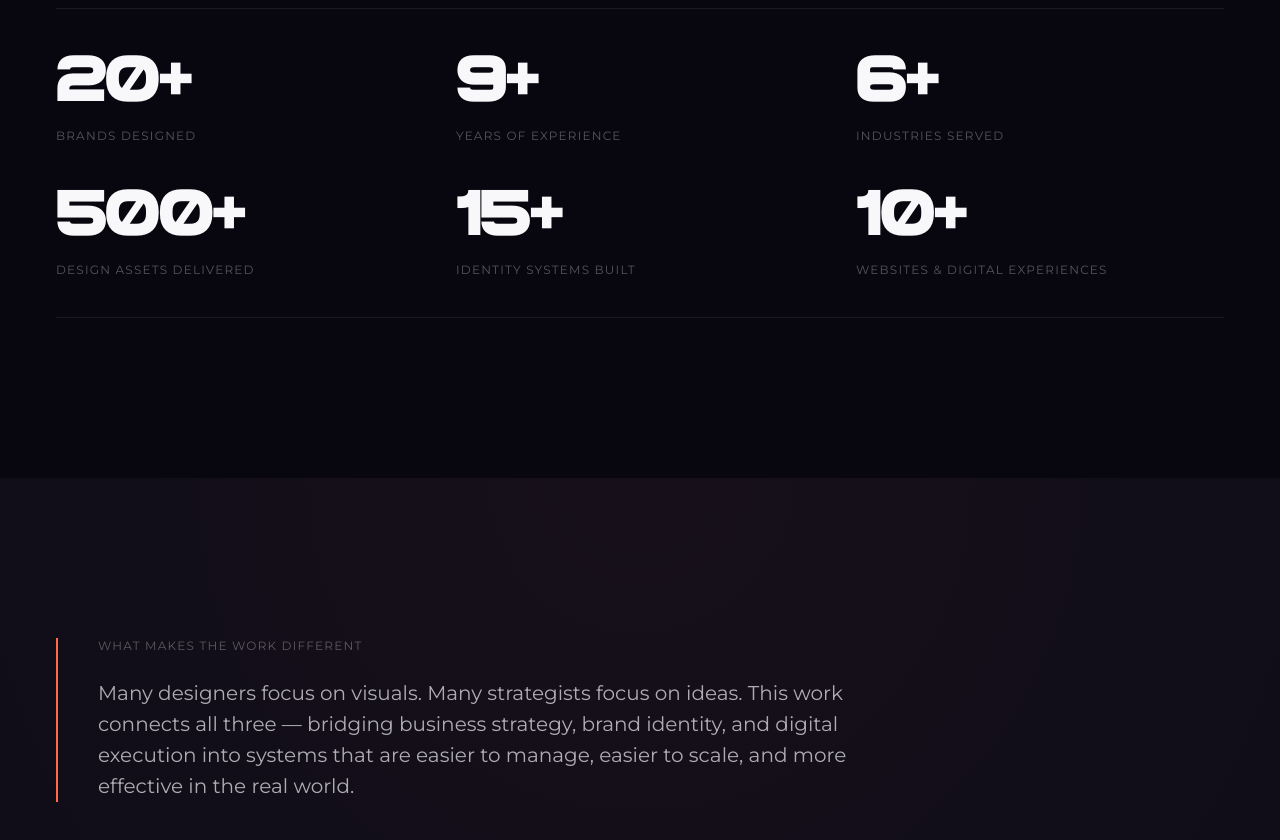
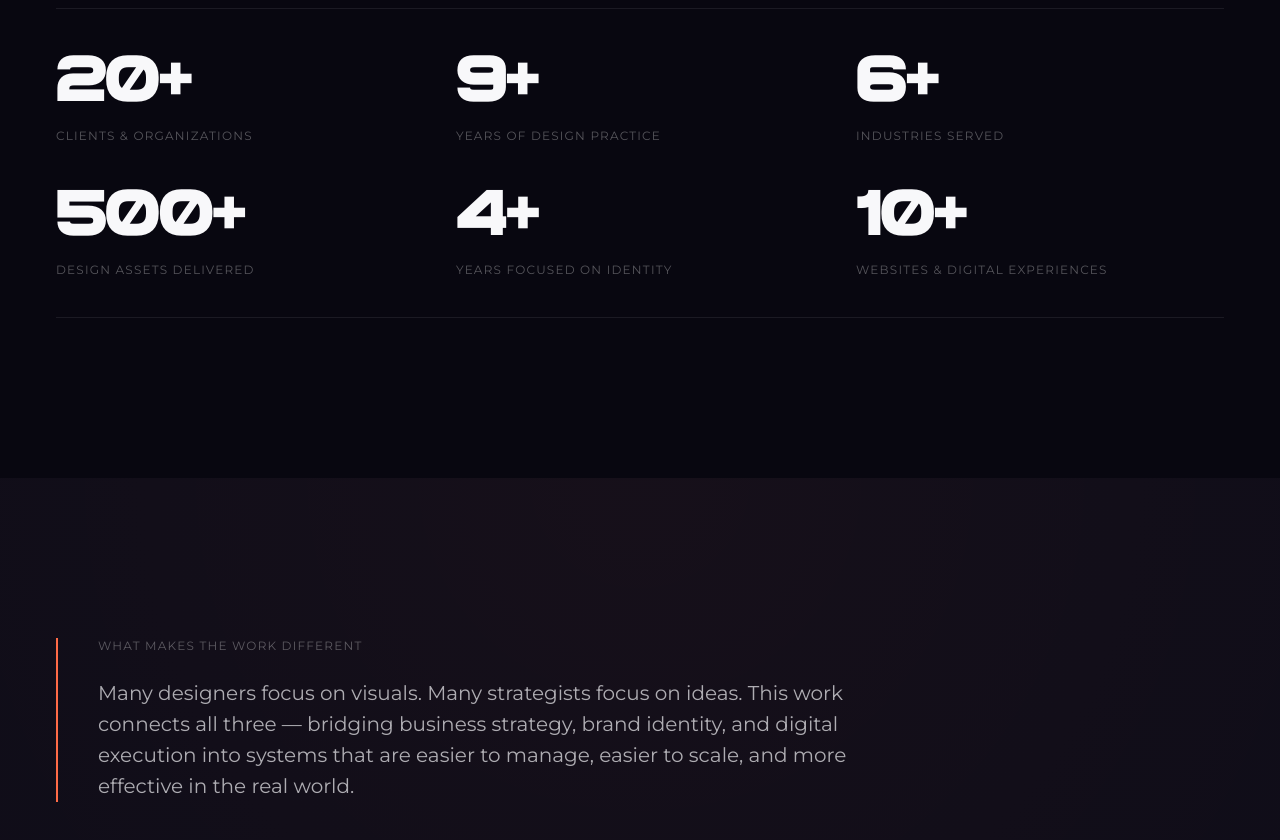
Before and after one commit to 3boalazm/aboalazm-os, a Next.js app: page /why in a window 1280 px wide. Shown: the part 3360-4200 px from the top of the page. Built offline with nearby package versions, Linux system fonts and the light colour scheme; no server answers.

Commit message:
fix(audit): align proof metrics with canonical experience claims

```diff
--- a/app/(site)/why/why-view.tsx
+++ b/app/(site)/why/why-view.tsx
@@ -33,8 +33,8 @@ const APPROACH = {
 } as const;
 
 const NUMBERS = {
-  en: [["BRANDS DESIGNED","20+"],["YEARS OF EXPERIENCE","9+"],["INDUSTRIES SERVED","6+"],["DESIGN ASSETS DELIVERED","500+"],["IDENTITY SYSTEMS BUILT","15+"],["WEBSITES & DIGITAL EXPERIENCES","10+"]],
-  ar: [["براند مُصمَّم","20+"],["سنوات خبرة","9+"],["قطاعات تم خدمتها","6+"],["أصول تصميم مسلّمة","500+"],["نظام هوية مبني","15+"],["موقع وتجربة رقمية","10+"]],
+  en: [["CLIENTS & ORGANIZATIONS","20+"],["YEARS OF DESIGN PRACTICE","9+"],["INDUSTRIES SERVED","6+"],["DESIGN ASSETS DELIVERED","500+"],["YEARS FOCUSED ON IDENTITY","4+"],["WEBSITES & DIGITAL EXPERIENCES","10+"]],
+  ar: [["عميل ومنظمة","20+"],["سنوات ممارسة التصميم","9+"],["قطاعات تم خدمتها","6+"],["أصول تصميم مسلّمة","500+"],["سنوات تركيز على الهوية","4+"],["موقع وتجربة رقمية","10+"]],
 } as const;
 
 /* Jargon → plain-value translation — each technical term paired with
```
